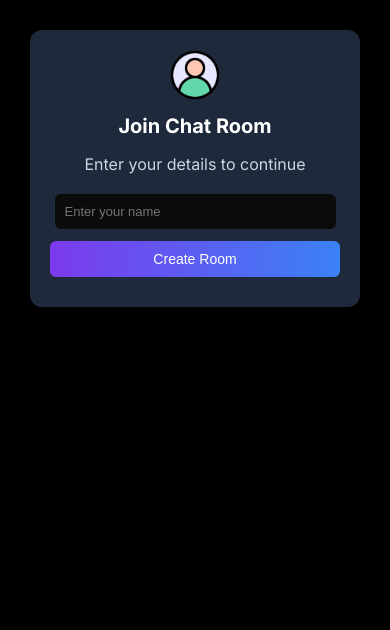
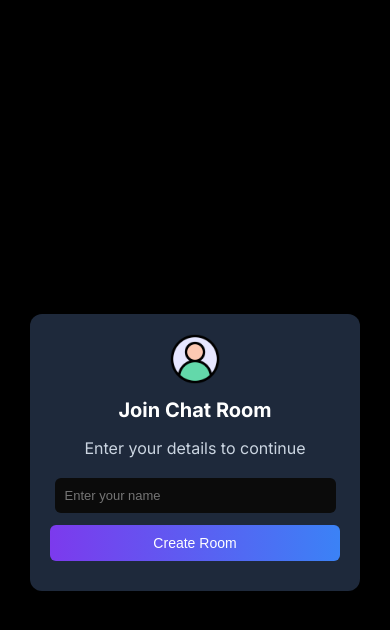
Before and after one commit to shivaprasadmakela/chat-app, a React (Create React App) app in the folder frontend/: page /create-room in a window 390 px wide. Shown: the top 630 px of the page. Built offline with nearby package versions, Linux system fonts and the light colour scheme; no server answers.

Commit message:
Improve mobile responsiveness for chat and join pages
Enhanced CSS for .chat-container and .join-page under 600px width to improve layout, alignment, and color for better mobile user experience.

```diff
--- a/frontend/src/ChatRoom.css
+++ b/frontend/src/ChatRoom.css
@@ -153,6 +153,15 @@ gap: 10px
 
 /* Mobile responsiveness */
 @media (max-width: 600px) {
+
+  .chat-container {
+  display: flex;
+  flex-direction: column;
+  margin-left: 30px;
+    margin-right: 30px;
+  color: #fff;
+}
+
   .chat-header h2 {
     font-size: 14px;
   }
--- a/frontend/src/JoinChat.css
+++ b/frontend/src/JoinChat.css
@@ -76,9 +76,13 @@
 /* Mobile Responsive */
 @media (max-width: 600px) {
 
+
     .join-page{
 padding: 30px;
-height: 100%;
+display: flex;
+  justify-content: center;
+  align-items: center;
+  color: white;
     }
   .join-card {
     width: 90%;
@@ -101,5 +105,6 @@ height: 100%;
   .join-btn, .create-btn, .copy-btn {
     font-size: 14px;
     padding: 10px;
+     width: 100%;
   }
 }
```
